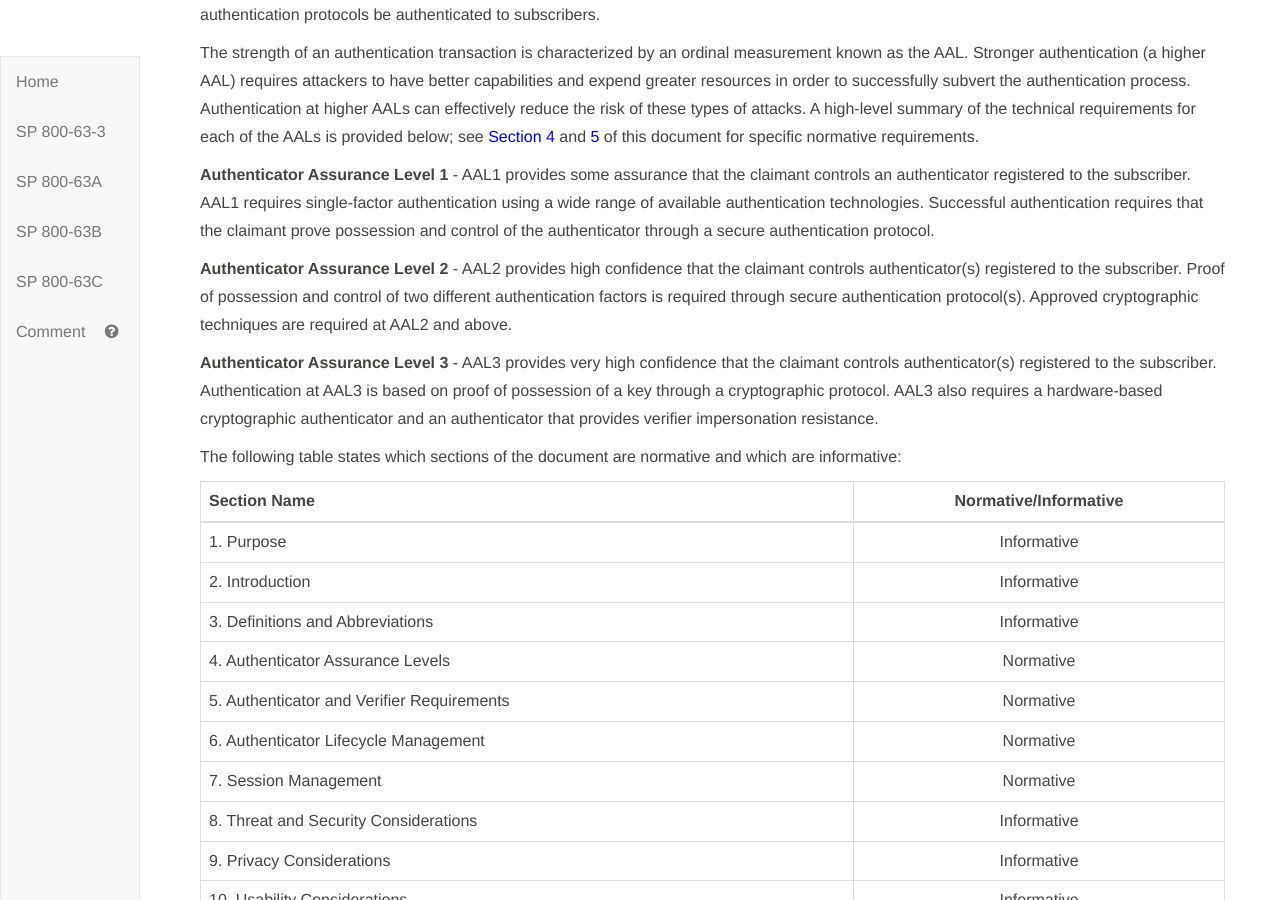
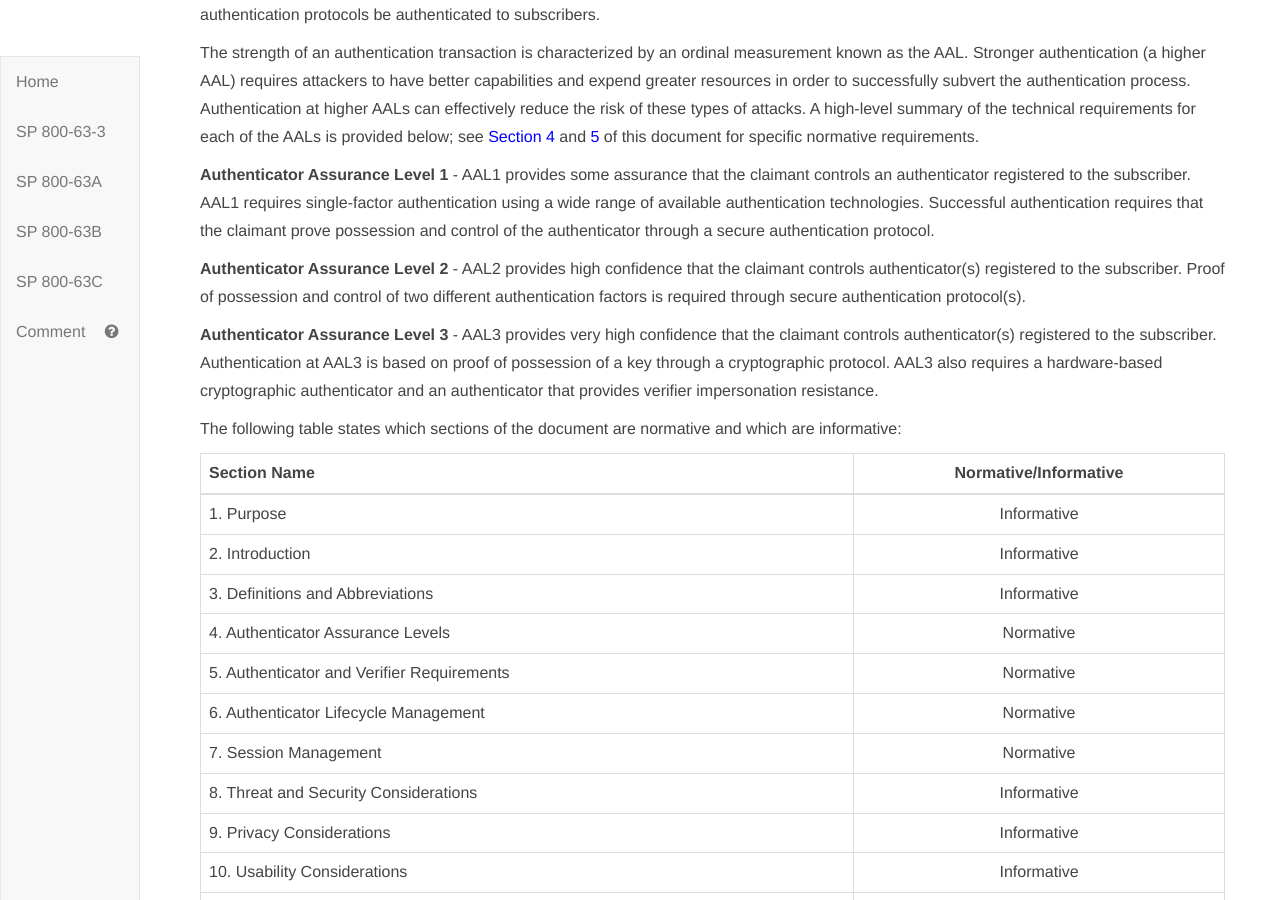
Before and after one commit to usnistgov/800-63-3, a Jekyll site: the page built from sp800-63b/sec1_2_introduction.md, in a window 1280 px wide and 900 px high, scrolled down 903 px. Built offline with Jekyll 4.4.1, drawn with Linux system fonts in a browser that asks for light colours; our own code applies the rules of GitHub Pages for plain Markdown files.

Commit message:
Remove misleading statement about approved crypto. Closes #1546

```diff
--- a/sp800-63b/sec1_2_introduction.md
+++ b/sp800-63b/sec1_2_introduction.md
@@ -24,7 +24,7 @@ The strength of an authentication transaction is characterized by an ordinal mea
 
 **Authenticator Assurance Level 1** - AAL1 provides some assurance that the claimant controls an authenticator registered to the subscriber. AAL1 requires single-factor authentication using a wide range of available authentication technologies. Successful authentication requires that the claimant prove possession and control of the authenticator through a secure authentication protocol.
 
-**Authenticator Assurance Level 2** - AAL2 provides high confidence that the claimant controls authenticator(s) registered to the subscriber. Proof of possession and control of two different authentication factors is required through secure authentication protocol(s). Approved cryptographic techniques are required at AAL2 and above.
+**Authenticator Assurance Level 2** - AAL2 provides high confidence that the claimant controls authenticator(s) registered to the subscriber. Proof of possession and control of two different authentication factors is required through secure authentication protocol(s).
 
 **Authenticator Assurance Level 3** - AAL3 provides very high confidence that the claimant controls authenticator(s) registered to the subscriber. Authentication at AAL3 is based on proof of possession of a key through a cryptographic protocol. AAL3 also requires a hardware-based cryptographic authenticator and an authenticator that provides verifier impersonation resistance.
 
```
